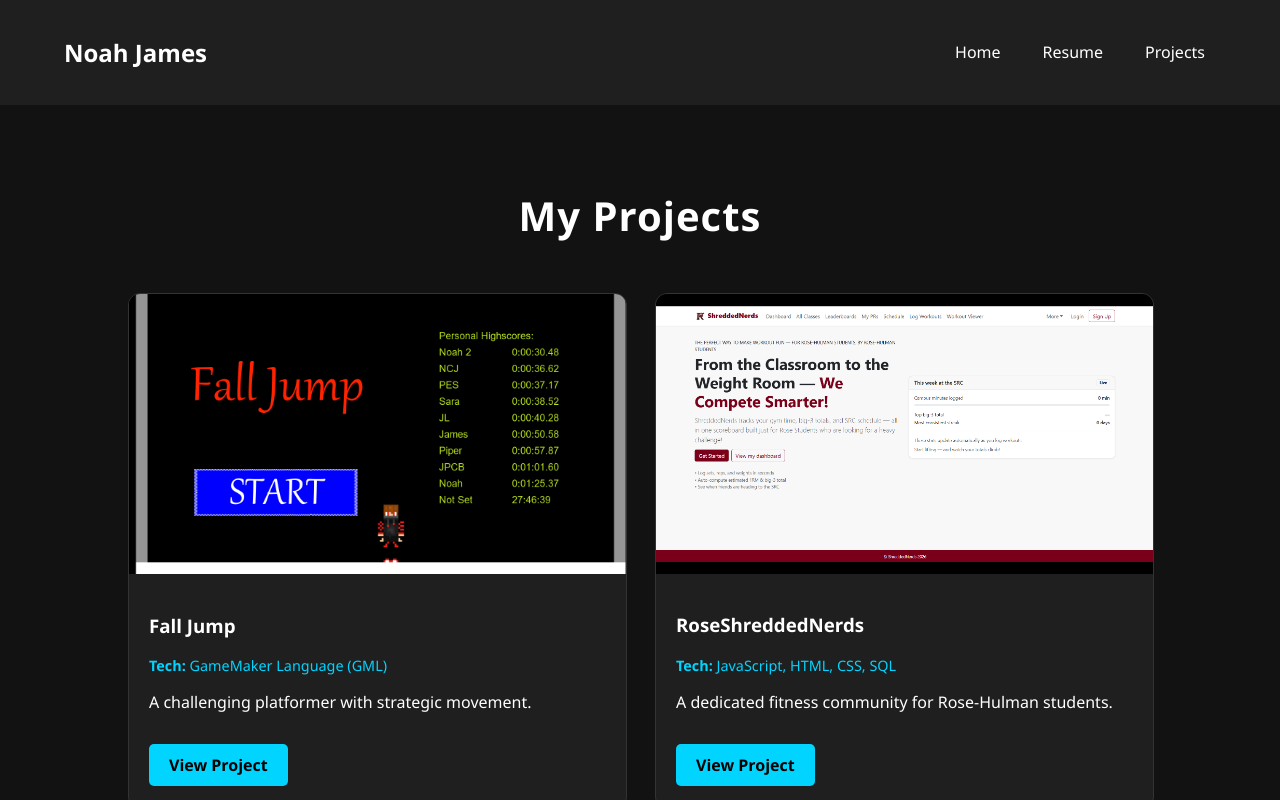
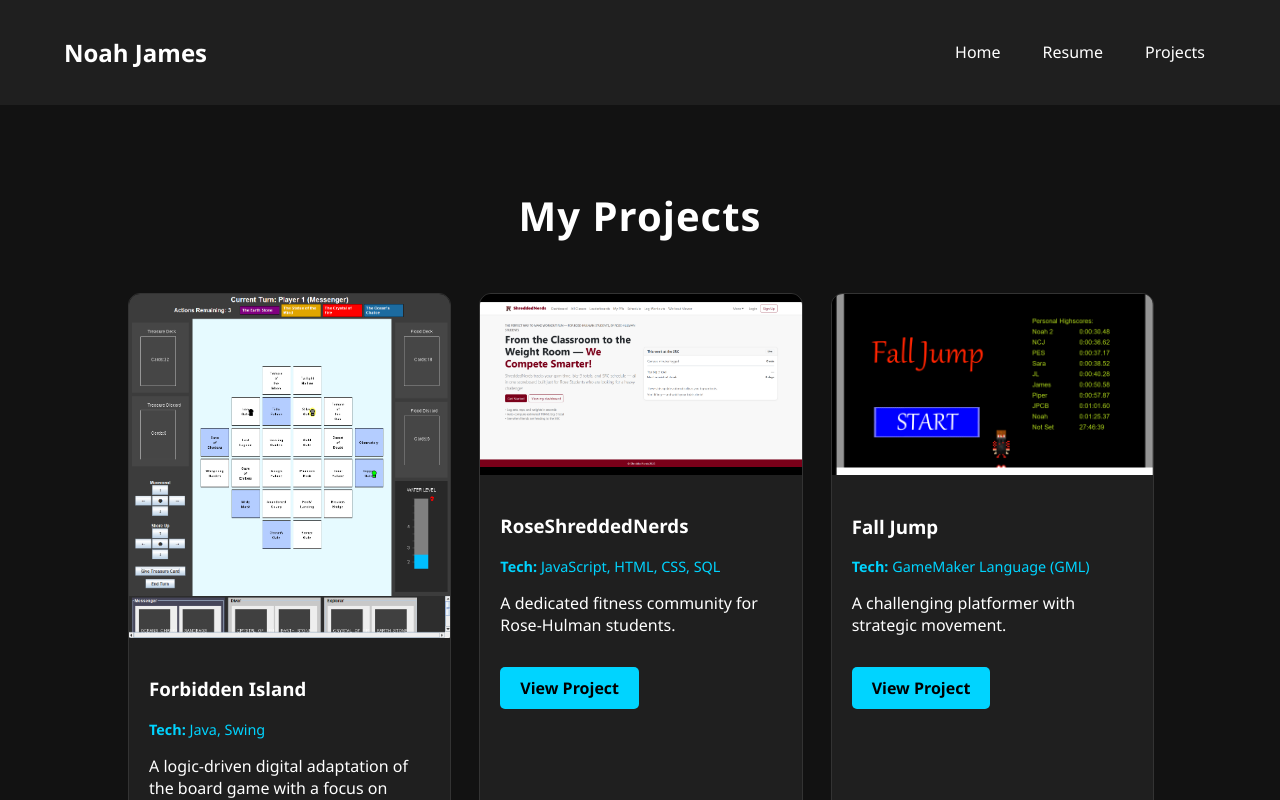
Before and after one commit to NoahCJames/NoahCJames.github.io, a React (Create React App) app: page /projects in a window 1280 px wide. Shown: the top 800 px of the page. Built offline with nearby package versions, Linux system fonts and the light colour scheme.

Commit message:
Added Forbidden Island Project

```diff
--- a/src/components/ProjectCard.css
+++ b/src/components/ProjectCard.css
@@ -56,3 +56,16 @@
   border-radius: 5px;
   font-weight: bold;
 }
+
+.image-placeholder {
+  width: 100%;
+  height: 100%;
+  background: #2a2a2a;
+  color: #555;
+  display: flex;
+  justify-content: center;
+  align-items: center;
+  font-weight: bold;
+  text-transform: uppercase;
+  letter-spacing: 1px;
+}
--- a/src/components/ProjectCard.js
+++ b/src/components/ProjectCard.js
@@ -4,7 +4,11 @@
   return (
     <div className="project-card">
       <div className="project-image">
-        <img src={image} alt={title} />
+        {image ? (
+          <img src={image} alt={title} />
+        ) : (
+          <div className="image-placeholder">Code Only</div>
+        )}
       </div>
       <div className="project-info">
         <h3>{title}</h3>
--- a/src/pages/Projects.js
+++ b/src/pages/Projects.js
@@ -8,13 +8,12 @@
 
   const projects = [
     {
-      title: "Fall Jump",
-      buttonText: "Play!",
-      tech: "GameMaker Language (GML)",
-      description: "A challenging platformer with strategic movement.",
-      longDescription: "Developed for my high school capstone project in 2023. Fall Jump is a platformer where you climb to the top as fast as possible. It requires strategic teleportation and movement. It includes a local leaderboard to track your fastest times.",
-      link: "https://n04h500.itch.io/jump-fall",
-      image: process.env.PUBLIC_URL + "/Fall Jump Lobby.png"
+      title: "Forbidden Island",
+      tech: "Java, Swing",
+      description: "A logic-driven digital adaptation of the board game with a focus on Software Quality Assurance and Test Driven Development.",
+      longDescription: "This project served as the primary codebase for my Software Quality Assurance course. The main challenge was managing complex game states—like the pathfinding for sinking tiles and unique player abilities—while maintaining a high degree of testability. I used a Test-Driven Development (TDD) approach, building out JUnit suites alongside the core mechanics to ensure stability. The focus was on creating a clean, modular back-end where the game logic is decoupled from the UI, making the system easy to verify and maintain.",
+      link: null,
+      image: process.env.PUBLIC_URL + "/ForbiddenIsland.png"
     },
     {
       title: "RoseShreddedNerds",
@@ -23,6 +22,15 @@
       longDescription: "RoseShreddedNerds is a platform designed to bridge the gap between academics and fitness at Rose-Hulman. It provides students with a community space to track progress, join exercise classes, and encourage a healthy lifestyle within a high-intensity academic environment.",
       link: null,
       image: process.env.PUBLIC_URL + "/RoseShreddedNerds.png"
+    },
+    {
+      title: "Fall Jump",
+      buttonText: "Play!",
+      tech: "GameMaker Language (GML)",
+      description: "A challenging platformer with strategic movement.",
+      longDescription: "Developed for my high school capstone project in 2023. Fall Jump is a platformer where you climb to the top as fast as possible. It requires strategic teleportation and movement. It includes a local leaderboard to track your fastest times.",
+      link: "https://n04h500.itch.io/jump-fall",
+      image: process.env.PUBLIC_URL + "/Fall Jump Lobby.png"
     }
   ];
 
```
Also changed, not shown: public/ForbiddenIsland.png (added).
